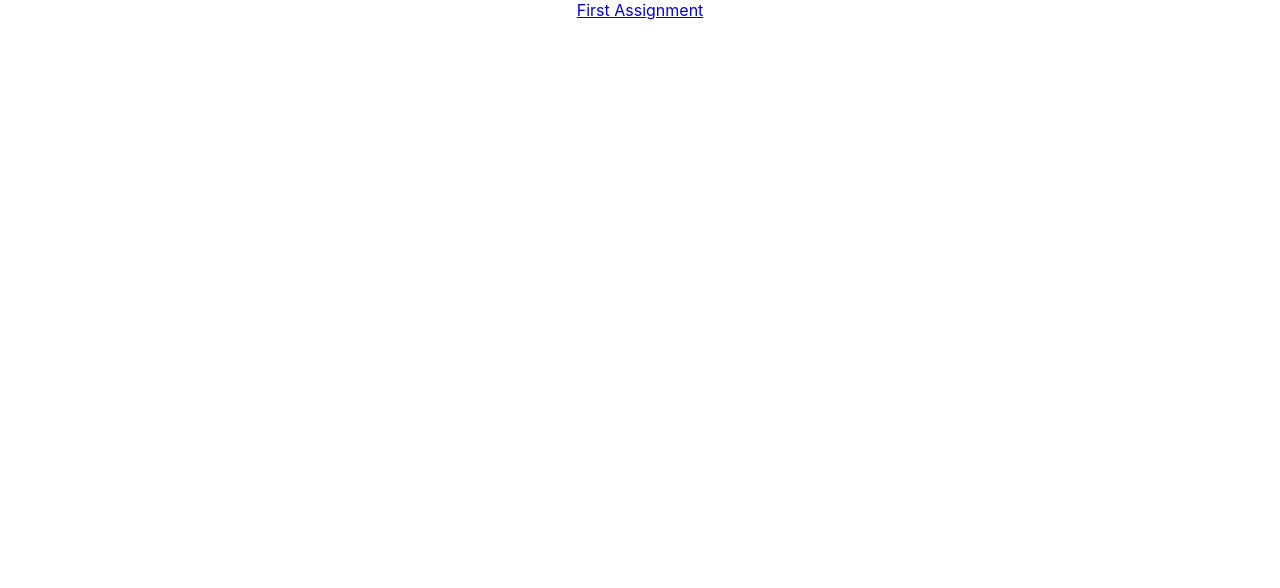
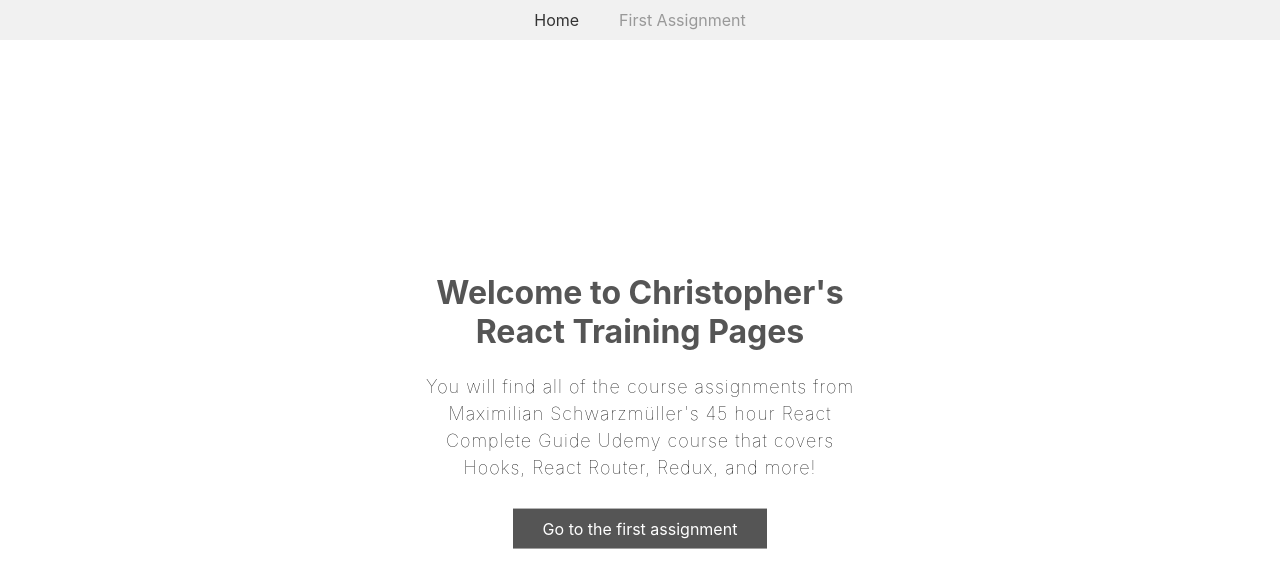
Before and after one commit to christoph-codes/reactTraining, a React app in the folder firstassignment/: page / in a window 1280 px wide. Built offline with nearby package versions, Linux system fonts and the light colour scheme.

Commit message:
Stylize App and create homepage

```diff
--- a/firstassignment/src/components/app/App.js
+++ b/firstassignment/src/components/app/App.js
@@ -1,16 +1,21 @@
 import React from "react";
-import { BrowserRouter as Router, Link, Switch, Route } from "react-router-dom";
+import { BrowserRouter as Router, Switch, Route } from "react-router-dom";
 import "./App.scss";
-import FirstAssignment from "../firstassignment/FirstAssignment";
+import Home from "../home/Home";
+import AssignmentOne from "../assignmentOne/AssignmentOne";
+import AppNavigation from "../appNavigation/AppNavigation";
 
 export default function App() {
   return (
     <Router>
       <div className="App">
-        <Link to="/first-assignment">First Assignment</Link>
+        <AppNavigation/>
+        <div className="page-content">
         <Switch>
-          <Route exact path="/first-assignment" component={FirstAssignment} />
+          <Route exact path="/" component={Home} />
+          <Route exact path="/assignment1" component={AssignmentOne} />
         </Switch>
+        </div>
       </div>
     </Router>
   );
--- a/firstassignment/src/components/app/App.scss
+++ b/firstassignment/src/components/app/App.scss
@@ -1,38 +1,32 @@
 .App {
   text-align: center;
-}
-
-.App-logo {
-  height: 40vmin;
-  pointer-events: none;
-}
-
-@media (prefers-reduced-motion: no-preference) {
-  .App-logo {
-    animation: App-logo-spin infinite 20s linear;
+  a {
+    transition: 0.3s;
+    text-decoration: none;
+  }
+  h1.page-header {
+    color: #555;
+  }
+  .page-content {
+    max-width: 900px;
+    margin: 0 auto;
+  }
+  p {
+    line-height: 150%;
+    font-weight: lighter;
+    font-size: 18px;
+    letter-spacing: 1px;
+  }
+  .btn {
+    padding: 10px 30px;
+    color: white;
+    margin-top: 10px;
+    display: inline-block;
+  }
+  .btn.prime {
+      background: #555;
+      &:hover {
+        background: #333;
+      }
   }
 }
-
-.App-header {
-  background-color: #282c34;
-  min-height: 100vh;
-  display: flex;
-  flex-direction: column;
-  align-items: center;
-  justify-content: center;
-  font-size: calc(10px + 2vmin);
-  color: white;
-}
-
-.App-link {
-  color: #61dafb;
-}
-
-@keyframes App-logo-spin {
-  from {
-    transform: rotate(0deg);
-  }
-  to {
-    transform: rotate(360deg);
-  }
-}
--- /dev/null
+++ b/firstassignment/src/components/appNavigation/AppNavigation.js
@@ -0,0 +1,14 @@
+import React from 'react';
+import { NavLink } from "react-router-dom";
+import './AppNavigation.scss';
+
+export default function AppNavigation() {
+    return (
+        <div className="AppNavigation">
+            <ul>
+                <li><NavLink exact to="/">Home</NavLink></li>
+                <li><NavLink exact to="/assignment1">First Assignment</NavLink></li>
+            </ul>
+        </div>
+    )
+}
--- /dev/null
+++ b/firstassignment/src/components/appNavigation/AppNavigation.scss
@@ -0,0 +1,25 @@
+.AppNavigation {
+    ul {
+        list-style-type: none;
+        padding: 0;
+        margin: 0;
+        background: #f1f1f1;
+        width: 100%;
+        li {
+            text-align: center;
+            display: inline-block;
+             a {
+                padding: 10px 20px;
+                 font-weight: light;
+                 display: inline-block;
+                 color: #999;
+                 &:hover {
+                    color: #333;
+                  }
+                  &.active {
+                      color: #333;
+                  }
+             }
+        }
+    }
+}
--- a/firstassignment/src/components/firstassignment/FirstAssignment.js
+++ b/firstassignment/src/components/assignmentOne/AssignmentOne.js
@@ -1,8 +1,8 @@
-import React, { useState } from "react";
+import React, { useState } from 'react';
 import UserInput from '../userinput/UserInput';
 import UserOutput from '../useroutput/UserOutput';
 
-export default function FirstAssignment() {
+export default function AssignmentOne() {
   const [username, setUsername] = useState("Christopher");
 
   const handleUsername = e => {
@@ -11,8 +11,8 @@ export default function FirstAssignment() {
   };
 
   return (
-    <div className="FirstAssignment">
-      <h1>{username}</h1>
+    <div className="AssignmentOne">
+      <h1 className="page-header">Assignment #1</h1>
       <UserInput name={username} onChange={handleUsername} />
       <UserOutput name={username} />
       <UserOutput name={username} />
--- /dev/null
+++ b/firstassignment/src/components/home/Home.js
@@ -0,0 +1,15 @@
+import React from 'react';
+import { Link } from 'react-router-dom';
+import './Home.scss';
+
+export default function Home() {
+    return (
+        <div className="Home">
+            <div className="content">
+                <h1 className="page-header">Welcome to Christopher's React Training Pages</h1>
+                <p>You will find all of the course assignments from Maximilian Schwarzmüller's 45 hour React Complete Guide Udemy course that covers Hooks, React Router, Redux, and more!</p>
+                <Link className="btn prime" to="/assignment1">Go to the first assignment</Link>
+            </div>
+        </div>
+    )
+}
--- /dev/null
+++ b/firstassignment/src/components/home/Home.scss
@@ -0,0 +1,10 @@
+.Home {
+    position: relative;
+    height: 90vh;
+    .content {
+        position: absolute;
+        top: 50%;
+        left: 50%;
+        transform: translate(-50%, -50%);
+    }
+}
```
